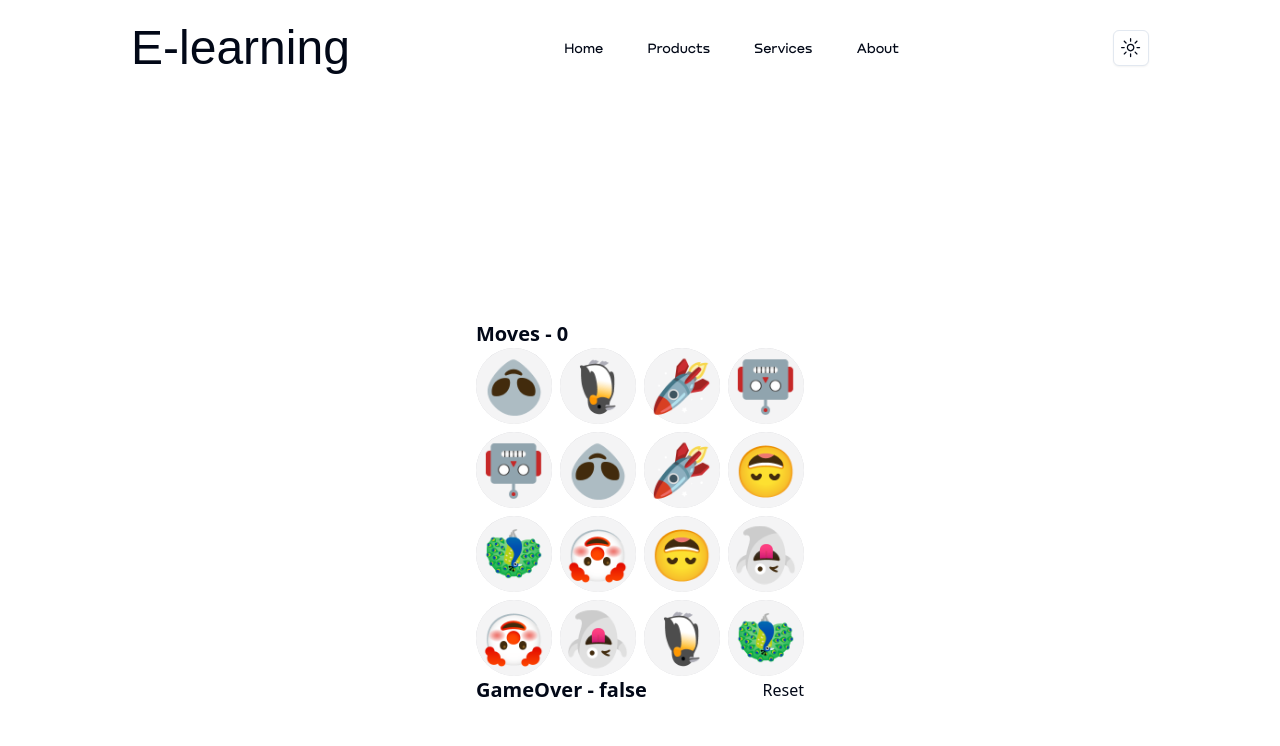
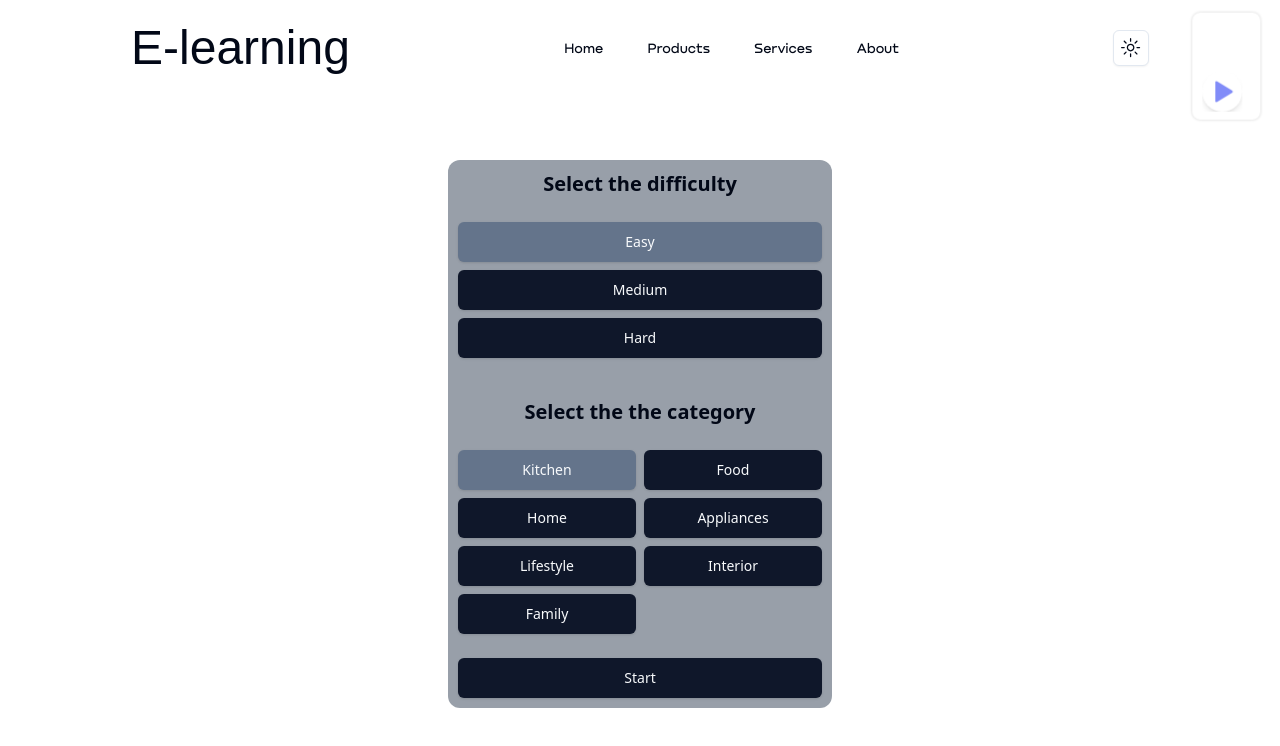
Before and after one commit to AhmedTakeshy/e-learning, a Next.js app: page /memory-game in a window 1280 px wide. Shown: the top 746 px of the page. Built offline with nearby package versions, Linux system fonts and the light colour scheme; a web font is replaced by a local one.

Commit message:
Update page layout and components in memory-game and app directories

```diff
--- a/src/app/layout.tsx
+++ b/src/app/layout.tsx
@@ -6,6 +6,7 @@ import { Toaster } from "@/components/ui/sonner";
 import NavMenu from "@/app/_components/navMenu";
 import ScrollButton from "@/components/scrollButton";
 import SideMenu from "./_components/sideMenu";
+import MusicPlayer from "./_components/musicPlayer";
 
 export const metadata: Metadata = {
   title: "E-Learning",
@@ -29,6 +30,7 @@ export default function RootLayout({
           <NavMenu />
           <ScrollButton />
           <SideMenu />
+          <MusicPlayer />
           <main className="min-h-screen">
             {children}
           </main>
--- a/src/app/memory-game/_components/game.tsx
+++ b/src/app/memory-game/_components/game.tsx
@@ -1,9 +1,16 @@
 "use client"
+import { Button } from "@/components/ui/button";
 import { useState, useEffect } from "react";
-const board = ["🤖", "👽", "👻", "🤡", "🐧", "🦚", "😄", "🚀"];
+import { categories } from "../categories";
+
+const board = ["A", "B", "C", "D", "E", "F", "G", "H"];
 
 
 export default function Game() {
+    const [startGame, setStartGame] = useState<boolean>(false);
+    const [level, setLevel] = useState<number>(8);
+    const [category, setCategory] = useState<string[]>(categories[0].words);
+    const [translation, setTranslation] = useState<string[]>(categories[0].translation);
     const [boardData, setBoardData] = useState<string[]>([]);
     const [flippedCards, setFlippedCards] = useState<number[]>([]);
     const [matchedCards, setMatchedCards] = useState<number[]>([]);
@@ -11,14 +18,15 @@ export default function Game() {
     const [gameOver, setGameOver] = useState(false);
 
     useEffect(() => {
-        initialize();
-    }, []);
-
-    useEffect(() => {
-        if (matchedCards.length == 16) {
+        if (matchedCards.length === level * 2) {
             setGameOver(true);
         }
-    }, [moves, matchedCards]);
+    }, [matchedCards, moves, level]);
+
+    const start = (status: boolean) => {
+        setStartGame(status);
+        initialize();
+    }
 
     const initialize = () => {
         shuffle();
@@ -29,9 +37,10 @@ export default function Game() {
     };
 
     const shuffle = () => {
-        const shuffledCards = [...board, ...board]
+        const categorySliced = category.slice(0, level);
+        const shuffledCards = [...categorySliced, ...categorySliced]
             .sort(() => Math.random() - 0.5)
-            .map((v) => v);
+            .map((v) => v)
 
         setBoardData(shuffledCards);
     };
@@ -51,42 +60,70 @@ export default function Game() {
             } else {
                 setFlippedCards([...flippedCards, i]);
             }
-
             setMoves((v) => v + 1);
         }
     };
 
     return (
-        <div className="py-8">
-            <div className="flex justify-between">
+
+        !startGame ? (
+            <div className="flex flex-col gap-2 absolute top-40 bg-slate-700/50 backdrop-blur
+            p-2.5 z-[3] min-w-96 justify-between rounded-xl">
+                <h2 className="text-xl font-semibold text-center dark:text-slate-100 !mb-4">Select the difficulty</h2>
+                <Button size="lg" className={`w-full hover:bg-muted-foreground ${level === 8 ? "bg-muted-foreground" : ""}`} onClick={() => setLevel(8)}>Easy</Button>
+                <Button size="lg" className={`w-full hover:bg-muted-foreground ${level === 15 ? "bg-muted-foreground" : ""}`} onClick={() => setLevel(15)}>Medium</Button>
+                <Button size="lg" className={`w-full hover:bg-muted-foreground ${level === 25 ? "bg-muted-foreground" : ""}`} onClick={() => setLevel(25)}>Hard</Button>
+                <div className="grid grid-cols-2 gap-2 !mt-8">
+                    <h2 className="text-xl font-semibold text-center dark:text-slate-100 !mb-4 sm:col-span-2">Select the the category</h2>
+                    {categories.map((cat, i) => (
+                        <Button key={i} size="lg" className={`w-full hover:bg-muted-foreground ${category === cat.words ? " bg-muted-foreground" : ""}`} onClick={() => {
+                            setCategory(cat.words);
+                            setTranslation(cat.translation);
+                        }}>{cat.name}</Button>
+                    ))}
+                </div>
+                <Button onClick={() => start(true)} size="lg" className="w-full mt-4">Start</Button>
+            </div>
+        ) : (
+            <>
+                <h1 className="text-4xl font-bold text-center mb-12">Memory Game</h1>
+                <div className="flex justify-between items-center gap-12">
                     <p className="text-xl font-semibold">{`Moves - ${moves}`}</p>
+                    <Button onClick={() => start(false)} size="lg">
+                        Reset
+                    </Button>
                 </div>
-
-
-            <div className="grid grid-cols-[repeat(4,4.75rem)] gap-2">
+                <div className="py-6 space-y-12 relative">
+                    {gameOver ? (
+                        <p className="text-center text-2xl font-semibold">Game Over! Congratulations! 👏🏻👏🏻</p>
+                    ) : (
+                        <div className={`grid ${level === 8 ? "grid-cols-[repeat(4,8.5rem)]" : (level === 15 ? "grid-cols-[repeat(6,8.5rem)]" : (level === 25 ? "grid-cols-[repeat(8,8.5rem)]" : ""))} gap-4 border-2 p-8 rounded-xl border-zinc-300`}>
                             {boardData.map((data, i) => {
-                    const flipped = flippedCards.includes(i) ? true : false;
-                    const matched = matchedCards.includes(i) ? true : false;
+                                const flipped = flippedCards.includes(i);
+                                const matched = matchedCards.includes(i);
                                 return (
                                     <div
                                         onClick={() => {
                                             updateActiveCards(i);
                                         }}
                                         key={i}
-                            className={`card select-none transition-all duration-200 rounded-sm relative text-center font-bold text-4xl h-[4.75rem] transform-[preserve-3d] ${flipped || matched ? " rotate-180" : ""} ${matched ? "text-white bg-amber-100" : ""} ${gameOver ? "pointer-events-none" : ""}`}
+                                        className={`card cursor-pointer select-none transition-all duration-200 rounded-xl relative text-center font-bold text-4xl h-16 ${flipped || matched ? " [transform:rotateY(180deg)]" : ""} ${matched ? "text-white bg-amber-100" : ""} ${gameOver ? "pointer-events-none" : ""}`}
                                     >
-                            <div className="card-front text-white leading-[4.4rem] align-middle text-center text-[3.15rem] z-[2] absolute left-0 top-0 w-full h-full rounded-[50%] rotate-180 bg-zinc-100">{data}</div>
-                            <div className="card-back absolute left-0 top-0 w-full h-full rounded-[50%] bg-zinc-300 z-[1] rotate-0 after:absolute after:w-3/4 after:top-0 after:left-0 after:h-3/4 after:rounded-[50%]"></div>
+                                        <div className="card-front text-slate-800 flex justify-center items-center align-middle text-center text-lg z-[2] absolute left-0 top-0 w-full h-full rounded-xl [transform:rotateY(180deg)] bg-zinc-100">{data}</div>
+                                        <div className="card-back absolute left-0 top-0 w-full h-full rounded-xl bg-zinc-300 z-[1] [transform:rotateY(0deg)] after:absolute after:w-3/4 after:top-0 after:left-0 after:h-3/4 after:rounded-xl"></div>
                                     </div>
                                 );
                             })}
                         </div>
-            <div className="flex justify-between">
-                <p className="text-xl font-semibold">{`GameOver - ${gameOver}`}</p>
-                <button onClick={() => initialize()} className="reset-btn">
-                    Reset
-                </button>
+                    )}
+                    <ul className="mx-auto grid grid-cols-2">
+                        {translation.map((word, i) => (
+                            <li className="text-lg font-semibold" key={i}>{category[i]}  -  {word}</li>
+                        ))}
+                    </ul>
                 </div>
-        </div>
+            </>
+        )
+
     );
 }
--- /dev/null
+++ b/src/app/memory-game/categories.ts
@@ -0,0 +1,121 @@
+const kitchen = [
+    "Oven", "Stove", "Refrigerator", "Sink", "Trash can",
+    "Cabinets", "Dishwasher", "Microwave", "Blender", "Toaster",
+    "Kettle", "Mixer", "Pantry", "Utensils", "Plates",
+    "Bowls", "Cups", "Glasses", "Silverware", "Cutting board",
+    "Knife", "Fork", "Spoon", "Spatula", "Ladle",
+]
+
+const mutfak = [
+    "Fırın", "Ocak", "Buzdolabı", "Lavabo", "Çöp kutusu",
+    "Dolaplar", "Bulaşık makinesi", "Mikrodalga", "Blender", "Tost makinesi",
+    "Su ısıtıcısı", "Mikser", "Kiler", "Mutfak gereçleri", "Tabaklar",
+    "Kaplar", "Bardaklar", "Gözlükler", "Çatal bıçak takımı", "Kesme tahtası",
+    "Bıçak", "Çatal", "Kaşık", "Spatula", "Kepçe",
+]
+
+const food = [
+    "Ingredients", "Recipes", "Cooking", "Baking", "Grilling",
+    "Sauteing", "Boiling", "Roasting", "Frying", "Steaming",
+    "Seasoning", "Spices", "Herbs", "Flavors", "Taste",
+    "Cuisine", "Dishes", "Meals", "Preparation", "Chef",
+    "Cookbook", "Kitchenware", "Cutlery", "Gourmet", "Foodie"
+]
+
+const yiyecek = [
+    "Malzemeler", "Tarifler", "Pişirme", "Fırınlama", "Izgara",
+    "Kavurma", "Kaynatma", "Fırında pişirme", "Kızartma", "Buharlama",
+    "Baharatlama", "Baharat", "Otlar", "Lezzetler", "Tat",
+    "Mutfak", "Yemekler", "Yemekler", "Hazırlık", "Şef",
+    "Yemek kitabı", "Mutfak eşyaları", "Çatal bıçak takımı", "Gurme", "Yemek tutkunu"
+]
+
+const home = [
+    "Cleaning", "Organization", "Maintenance", "Chores", "Laundry",
+    "Decluttering", "Storage", "Repairs", "Renovation", "Decor",
+    "Furniture", "Appliances", "Utilities", "Security", "Safety",
+    "Pets", "Gardening", "Landscaping", "DIY", "Homeowner",
+    "Rental", "Lease", "Mortgage", "Property", "Neighbor"
+]
+
+const ev = [
+    "Temizlik", "Düzenleme", "Bakım", "Ev işleri", "Çamaşır",
+    "Dağınıklığı giderme", "Depolama", "Tamiratlar", "Yenileme", "Dekor",
+    "Mobilya", "Ev aletleri", "Hizmetler", "Güvenlik", "Güvenlik",
+    "Evcil hayvanlar", "Bahçe işleri", "Peyzaj", "Kendi kendine yap", "Ev sahibi",
+    "Kiralık", "Kira", "Mortgage", "Mülk", "Komşu"
+]
+
+const appliances = [
+    "Refrigerator", "Microwave", "Dishwasher", "Stove", "Oven",
+    "Washing machine", "Dryer", "Vacuum cleaner", "Television", "Computer",
+    "Smartphone", "Tablet", "Printer", "Router", "Speaker",
+    "Headphones", "Camera", "Game console", "Smartwatch", "Fitness tracker",
+    "Thermostat", "Air conditioner", "Fan", "Lighting", "Charger"
+]
+
+const aletler = [
+    "Buzdolabı", "Mikrodalga", "Bulaşık makinesi", "Ocak", "Fırın",
+    "Çamaşır makinesi", "Kurutucu", "Elektrik süpürgesi", "Televizyon", "Bilgisayar",
+    "Akıllı telefon", "Tablet", "Yazıcı", "Yönlendirici", "Hoparlör",
+    "Kulaklık", "Kamera", "Oyun konsolu", "Akıllı saat", "Fitness izleyici",
+    "Termostat", "Klima", "Fan", "Aydınlatma", "Şarj cihazı"
+]
+
+const lifestyle = [
+    "Well-being", "Nutrition", "Diet", "Exercise", "Fitness",
+    "Healthy eating", "Weight loss", "Mental health", "Stress",
+    "Sleep", "Hydration", "Self-care", "Mindfulness", "Relaxation",
+    "Happiness", "Self-improvement", "Medical", "Wellness", "Medication",
+    "Therapy", "Counseling", "Support", "Resilience", "Balance"
+]
+
+const yaşam = [
+    "İyi olma", "Beslenme", "Diyet", "Egzersiz", "Fitness",
+    "Sağlıklı beslenme", "Kilo verme", "Mental sağlık", "Stres",
+    "Uyku", "Hidrasyon", "Kendi bakımı", "Farkındalık", "Rahatlama",
+    "Mutluluk", "Kendi gelişimi", "Tıbbi", "Sağlık", "İlaç",
+    "Terapi", "Danışmanlık", "Destek", "Dayanıklılık", "Denge"
+]
+
+const interior = [
+    "Aesthetic", "Functionality", "Style", "Décor", "Furniture",
+    "Color scheme", "Layout", "Space", "Lighting", "Textures",
+    "Patterns", "Artwork", "Accessories", "Rugs", "Curtains",
+    "Mirrors", "Wallpaper", "Plants", "Minimalism", "Vintage",
+    "Eclectic", "Modern", "Traditional", "Scandinavian", "Bohemian"
+]
+
+const iç = [
+    "Estetik", "İşlevsellik", "Stil", "Dekor", "Mobilya",
+    "Renk düzeni", "Düzen", "Uzay", "Aydınlatma", "Dokular",
+    "Desenler", "Sanat eseri", "Aksesuarlar", "Halılar", "Perdeler",
+    "Aynalar", "Duvar kağıdı", "Bitkiler", "Minimalizm", "Vintage",
+    "Eklektik", "Modern", "Geleneksel", "İskandinav", "Bohem"
+]
+
+const family = [
+    "Parenting", "Children", "Family", "Siblings", "Parents",
+    "Grandparents", "Relatives", "Marriage", "Spouse", "Partner",
+    "Love", "Communication", "Support", "Trust", "Bonding",
+    "Conflict", "Resolution", "Friendship", "Kinship", "Generations",
+    "Roles", "Responsibilities", "Celebration", "Tradition", "Memory"
+]
+
+const aile = [
+    "Ebeveynlik", "Çocuklar", "Aile", "Kardeşler", "Ebeveynler",
+    "Büyükanne ve büyükbabalar", "Akrabalar", "Evlenme", "Eş", "Partner",
+    "Aşk", "İletişim", "Destek", "Güven", "Bağ",
+    "Çatışma", "Çözüm", "Arkadaşlık", "Akrabalık", "Nesiller",
+    "Roller", "Sorumluluklar", "Kutlama", "Gelenek", "Hafıza"
+]
+
+export const categories = [
+    { name: "Kitchen", words: kitchen, translation: mutfak },
+    { name: "Food", words: food, translation: yiyecek },
+    { name: "Home", words: home, translation: ev },
+    { name: "Appliances", words: appliances, translation: aletler },
+    { name: "Lifestyle", words: lifestyle, translation: yaşam },
+    { name: "Interior", words: interior, translation: iç },
+    { name: "Family", words: family, translation: aile },
+];
--- a/src/app/memory-game/page.tsx
+++ b/src/app/memory-game/page.tsx
@@ -3,7 +3,7 @@ import Game from "./_components/game";
 
 export default function page() {
     return (
-        <div className='flex flex-col justify-center items-center min-h-screen'>
+        <div className='flex flex-col justify-center items-center'>
             <Game />
         </div>
     )
--- a/src/app/page.tsx
+++ b/src/app/page.tsx
@@ -1,13 +1,11 @@
 import Banner from "./_components/banner";
 import MapPreview from "./_components/mapPreview";
-import MusicPlayer from "./_components/musicPlayer";
 
 export default function Home() {
   return (
     <div className="flex flex-col items-center w-full gap-8">
       <Banner />
       <MapPreview />
-      <MusicPlayer />
     </div>
   );
 }
```
Lines whose indentation alone changed are shown as unchanged.
